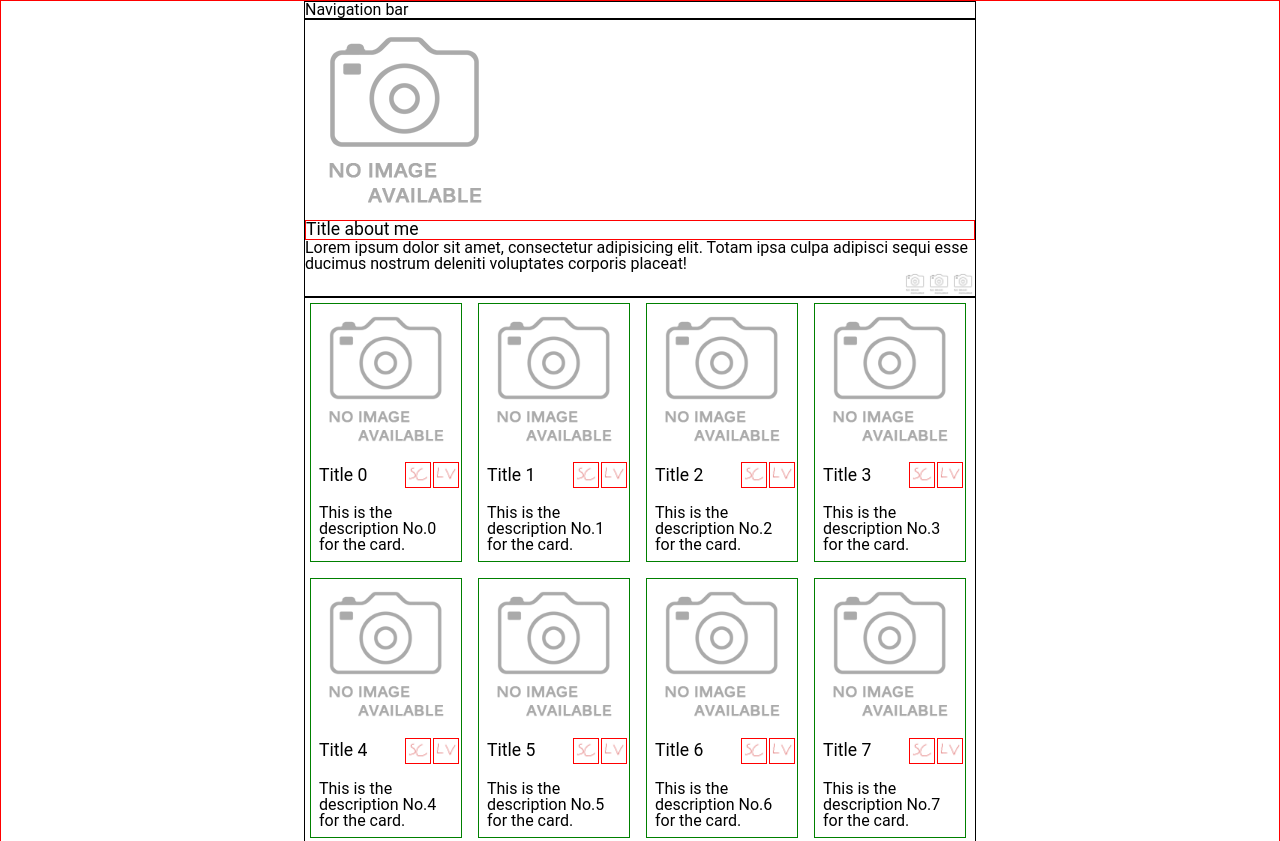
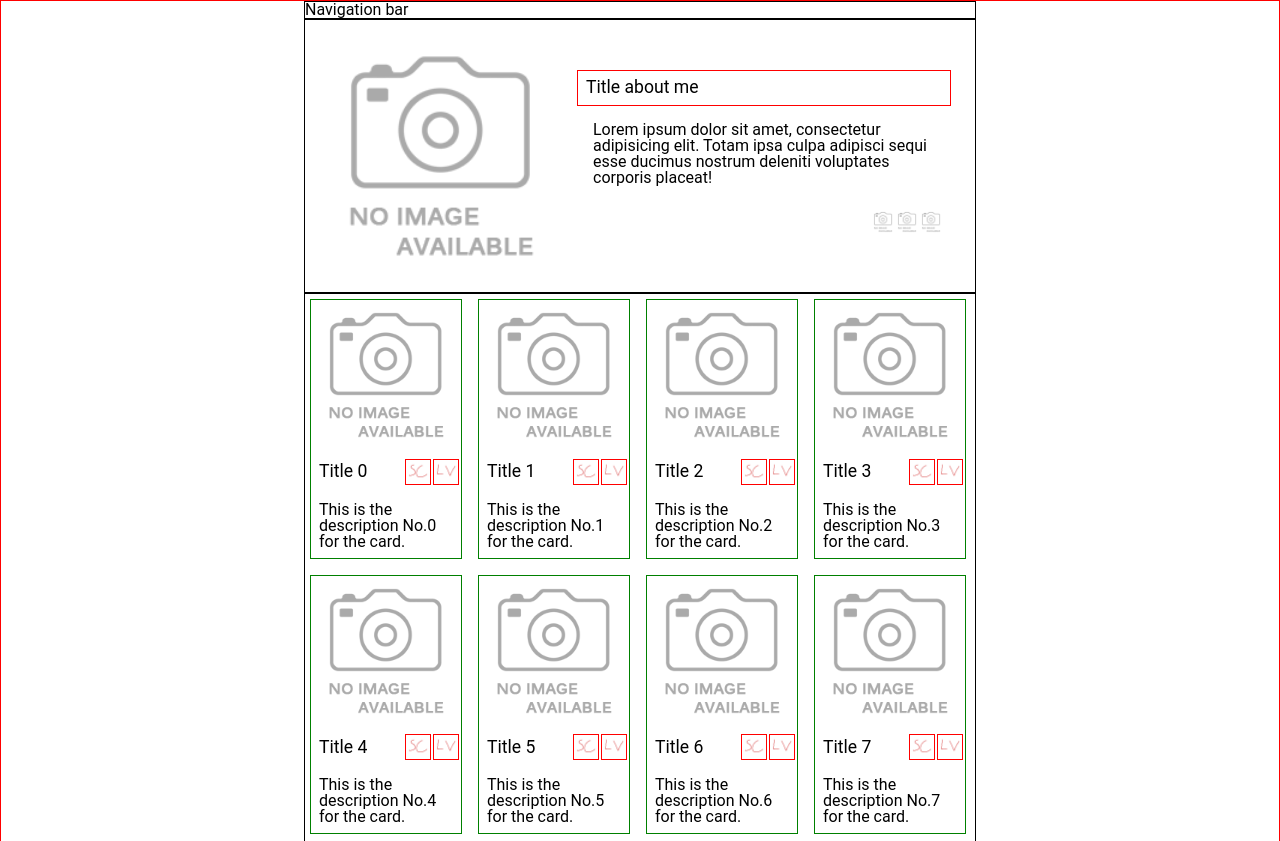
Before and after one commit to ignasc/odinProject-Homepage, a website built with webpack: page src/template.html in a window 1280 px wide. Shown: the top 841 px of the page. Built offline with nearby package versions, Linux system fonts and the light colour scheme.

Commit message:
Adjust header elements.

```diff
--- a/src/styles.css
+++ b/src/styles.css
@@ -10,32 +10,43 @@ body {
 
 header {
     border: 1px solid black;
+    padding: 1rem;
     grid-column: 2 / -2;
     display: flex;
     flex-direction: row;
     flex-wrap: wrap;
+    justify-content: center;
     align-items: center;
+    gap: 0.5rem;
 }
 
 .header-image {
+    flex-shrink: 1;
+    flex-grow: 0;
+    flex-basis: 15rem;
 }
 .header-about-container {
+    flex-basis: 15rem;
+    padding: 0.5rem;
+    flex-shrink: 1;
+    flex-grow: 1;
 }
 
 .header-title {
     border: 1px solid red;
     flex-basis: 5rem;
-    /* max-width: 10rem; */
-    /* flex-shrink: 1; */
+    padding: 0.5rem;
 }
 
 .header-paragraph {
+    padding: 1rem;
 }
 
 .header-links-container {
     display: flex;
     flex-direction: row;
     justify-content: flex-end;
+    padding: 0.5rem;
 }
 
 .header-link-icon {
```
